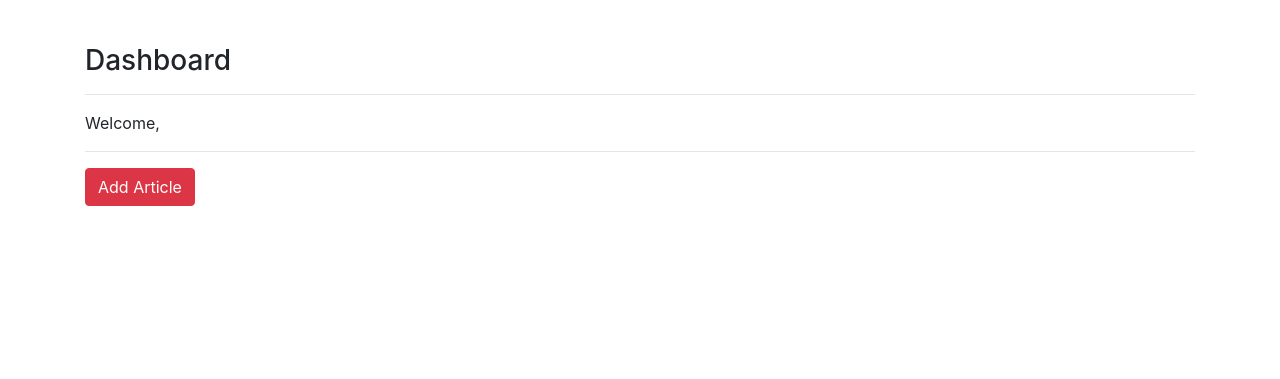
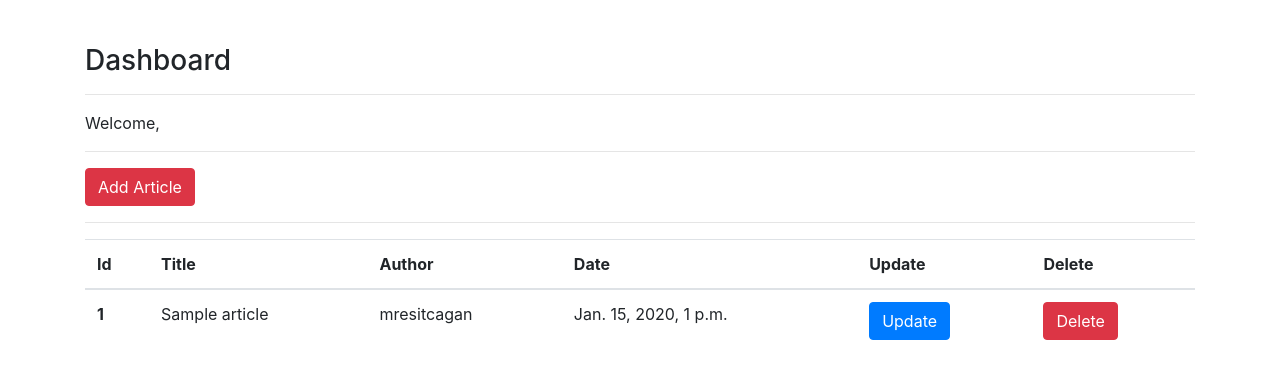
Before and after one commit to mehmetresitcagan/OurBlog, a Django app: page /articles/dashboard/ in a window 1280 px wide. Shown: the part 56-435 px from the top of the page. Run offline with Django 3.2, Linux system fonts and the light colour scheme; data comes from the database, SQL or seed files in the repository; both versions use the stored data as it was after the commit; tables that the repository leaves empty hold one stand-in row (values such as "Sample post"); some libraries are stand-ins or nearby versions.

Commit message:
some fixes

```diff
--- a/article/views.py
+++ b/article/views.py
@@ -1,8 +1,11 @@
-from django.shortcuts import render
+from django.shortcuts import render, redirect
 from .forms import AddArticleForm
+from django.contrib import messages
+from .models import Article
 
 
 # Create your views here.
+
 
 def index(request):
     return render(request, "index.html")
@@ -13,9 +16,20 @@
 
 
 def dashboard(request):
-    return render(request, "dashboard.html")
+    articles = Article.objects.filter()
+    context = {
+        "articles" : articles
+    }
+    return render(request, "dashboard.html", context)
 
 
 def addArticle(request):
-    form = AddArticleForm()
+    form = AddArticleForm(request.POST or None)
+    if form.is_valid():
+        article = form.save(commit=False)
+        article.author = request.user
+        article.save()
+
+        messages.success(request, "Article has been created successfully.")
+        return redirect("index")
     return render(request, "addArticle.html", {"form": form})
--- a/templates/dashboard.html
+++ b/templates/dashboard.html
@@ -6,6 +6,39 @@
     <hr>
     <p>Welcome, {{ request.user.username }}</p>
     <hr>
+    <a href="/articles/addArticle" class="btn btn-danger">Add Article</a>
+    <hr>
 
-    <a href="/articles/addArticle" class="btn btn-danger">Add Article</a>
+    {% if articles %}
+        <table class="table">
+          <thead>
+            <tr>
+              <th scope="col">Id</th>
+              <th scope="col">Title</th>
+              <th scope="col">Author</th>
+              <th scope="col">Date</th>
+              <th scope="col">Update</th>
+              <th scope="col">Delete</th>
+            </tr>
+          </thead>
+          <tbody>
+              {% for article in articles  %}
+                  <tr>
+                      <th scope="row">{{ article.id }}</th>
+                      <td>{{ article.title }}</td>
+                      <td>{{ article.author }}</td>
+                      <td>{{ article.created_date }}</td>
+                      <td><a href="articles/update/{{ article.id }}" class="btn btn-primary">Update</a></td>
+                      <td><a href="articles/delete/{{ article.id }}" class="btn btn-danger">Delete</a></td>
+                </tr>
+              {% endfor %}
+
+          </tbody>
+        </table>
+    {% else %}
+        <div class="alert alert-info">
+            Articles not found.
+        </div>
+    {% endif %}
+
 {% endblock body %}
```
Also changed, not shown: article/migrations/0001_initial.py, db.sqlite3.
